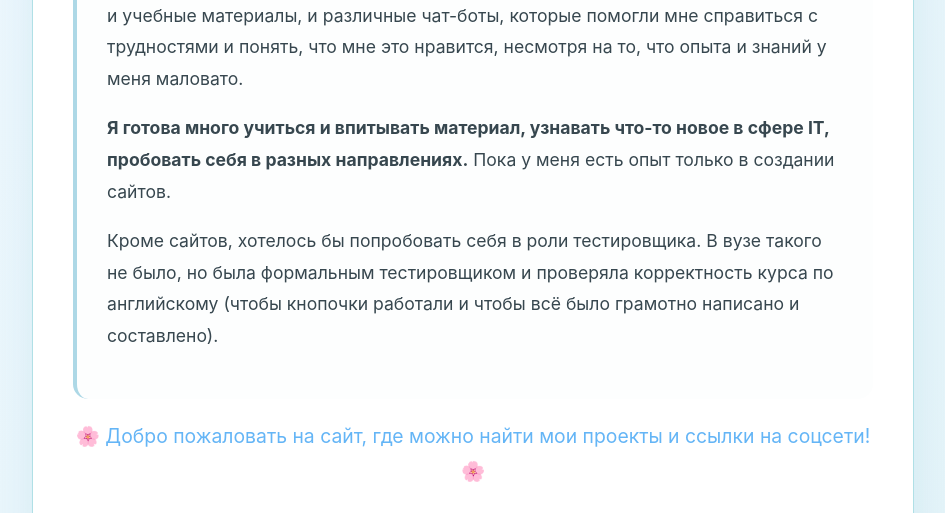
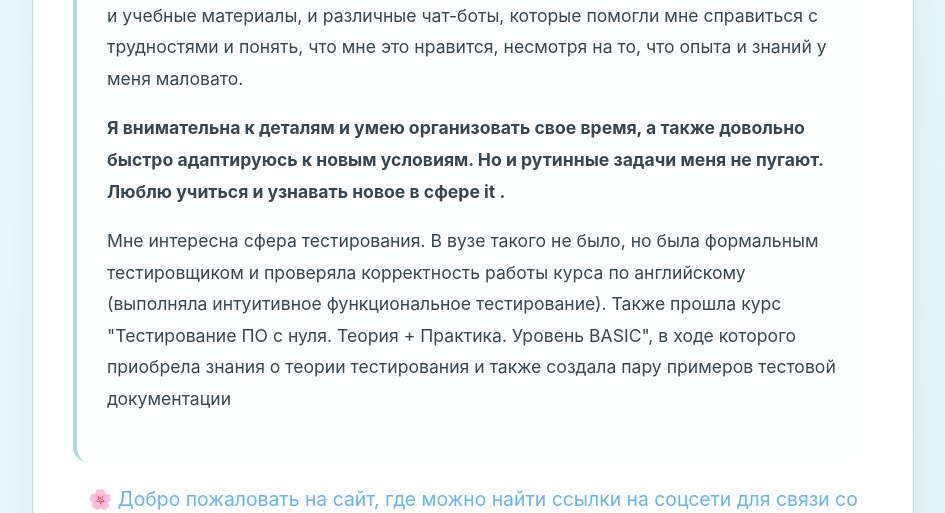
Before and after one commit to Sleepy3110/Sleepy3110.github.io, a plain HTML site: page index.html in a window 1280 px wide. Shown: the part 850-1363 px from the top of the page, without its empty margins (167-1112 px from the left). Drawn offline with Linux system fonts and the light colour scheme.

Commit message:
Update index.html

```diff
--- a/index.html
+++ b/index.html
@@ -185,7 +185,6 @@
 
         body {
             animation: fadeIn 1s ease-in-out;
-
         }
 
 
@@ -199,7 +198,6 @@
                 opacity: 1;
                 transform: translateY(0);
             }
-
     </style>
 </head>
 <body>
@@ -217,12 +215,12 @@
 
             <p>Для его успешной реализации и в принципе на протяжении обучения использовала и учебные материалы, и различные чат-боты, которые помогли мне справиться с трудностями и понять, что мне это нравится, несмотря на то, что опыта и знаний у меня маловато.</p>
 
-            <p><strong>Я готова много учиться и впитывать материал, узнавать что-то новое в сфере IT, пробовать себя в разных направлениях.</strong> Пока у меня есть опыт только в создании сайтов.</p>
+            <p><strong>Я внимательна к деталям и умею организовать свое время, а также довольно быстро адаптируюсь к новым условиям. Но и рутинные задачи меня не пугают. Люблю учиться и узнавать новое в сфере it .</strong> </p>
 
-            <p>Кроме сайтов, хотелось бы попробовать себя в роли тестировщика. В вузе такого не было, но была формальным тестировщиком и проверяла корректность курса по английскому (чтобы кнопочки работали и чтобы всё было грамотно написано и составлено).</p>
+            <p>Мне интересна сфера тестирования. В вузе такого не было, но была формальным тестировщиком и проверяла корректность работы курса по английскому (выполняла интуитивное функциональное тестирование). Также прошла курс "Тестирование ПО с нуля. Теория + Практика. Уровень BASIC", в ходе которого приобрела знания о теории тестирования и также создала пару примеров тестовой документации </p>
         </div>
 
-        <p class="animate-on-scroll" style="text-align:center;color:#64b5f6;font-size:1.1em">🌸 Добро пожаловать на сайт, где можно найти мои проекты и ссылки на соцсети! 🌸</p>
+        <p class="animate-on-scroll" style="text-align:center;color:#64b5f6;font-size:1.1em">🌸 Добро пожаловать на сайт, где можно найти ссылки на соцсети для связи со мной! 🌸</p>
 
         <div class="social-links animate-on-scroll">
             <a class="social-link" href="https://github.com/Sleepy3110" target="_blank"><i class="fab fa-github"></i> GitHub</a>
@@ -233,18 +231,18 @@
             <h3 style="color:#1976d2;margin-bottom:15px">📄 Моё резюме</h3>
 
             <!-- Кнопка для скачивания -->
-            <a class="download-btn" href="Александрова Олеся (1).pdf" download="Александрова Олеся (1).pdf">
+            <a class="download-btn" href="Alexandrova_Olesya_QA_Engineer_resume.pdf" download="Alexandrova_Olesya_QA_Engineer_resume.pdf">
                 Скачать резюме (hh.ru)
             </a>
 
             <!-- Предпросмотр -->
             <p style="font-size:.9em;color:#666;margin-top:10px">
-                Или <a href="Александрова Олеся (1).pdf" target="_blank">открыть в браузере</a> для предпросмотра.
+                Или <a href="Alexandrova_Olesya_QA_Engineer_resume.pdf" target="_blank">открыть в браузере</a> для предпросмотра.
             </p>
 
             <!-- Встроенный просмотр через Google Docs (требует публичного URL для работы) -->
             <!--
-            <iframe src="https://docs.google.com/gview?url=https://ваш-домен.ру/Александрова%20Олеся%20(1).pdf&embedded=true"
+    <iframe src="https://docs.google.com/gview?url=https://ваш-домен.ру/Alexandrova%20Olesya%20QA%20Engineer%20resume.pdf&embedded=true"
             style="width:100%;height:600px;border:none;border-radius:10px;margin-top:15px"
             frameborder="0">
     </iframe>
```
Lines whose indentation alone changed are shown as unchanged.
